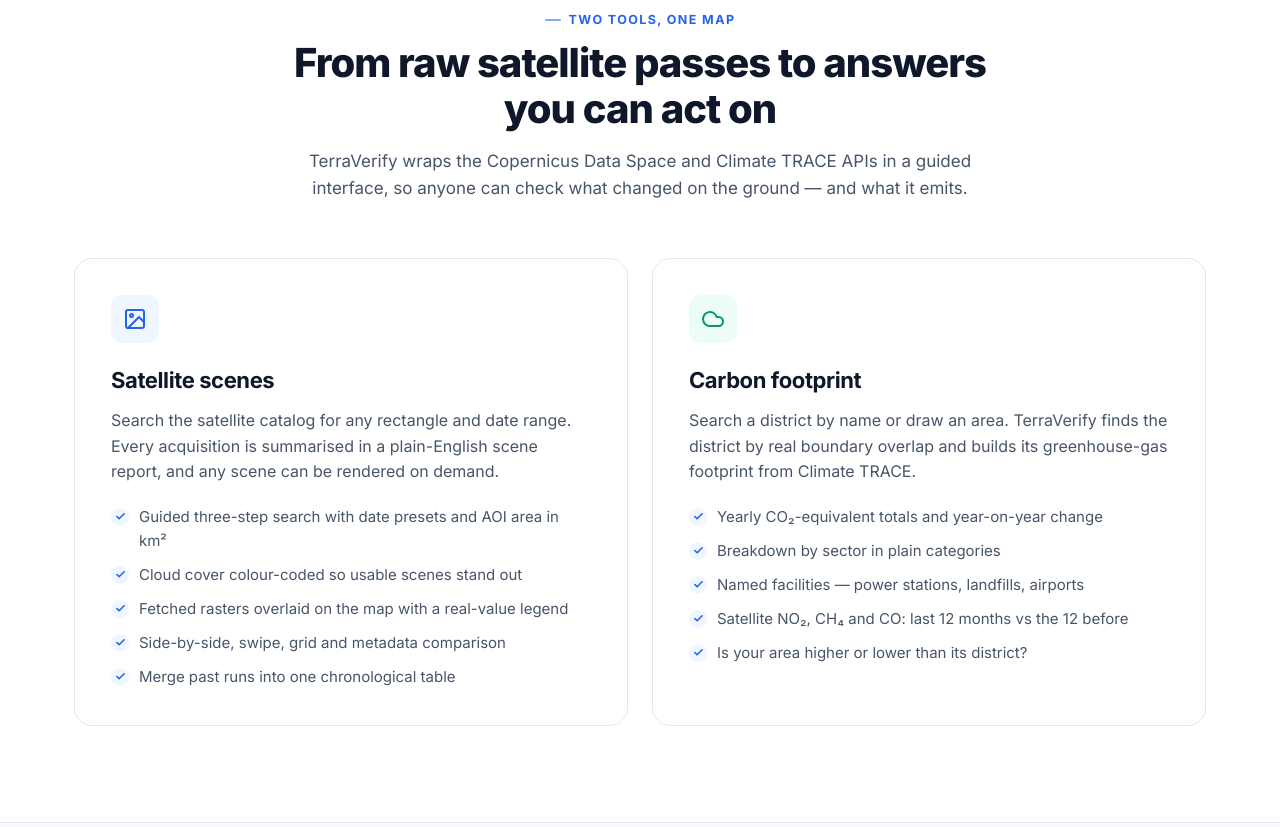
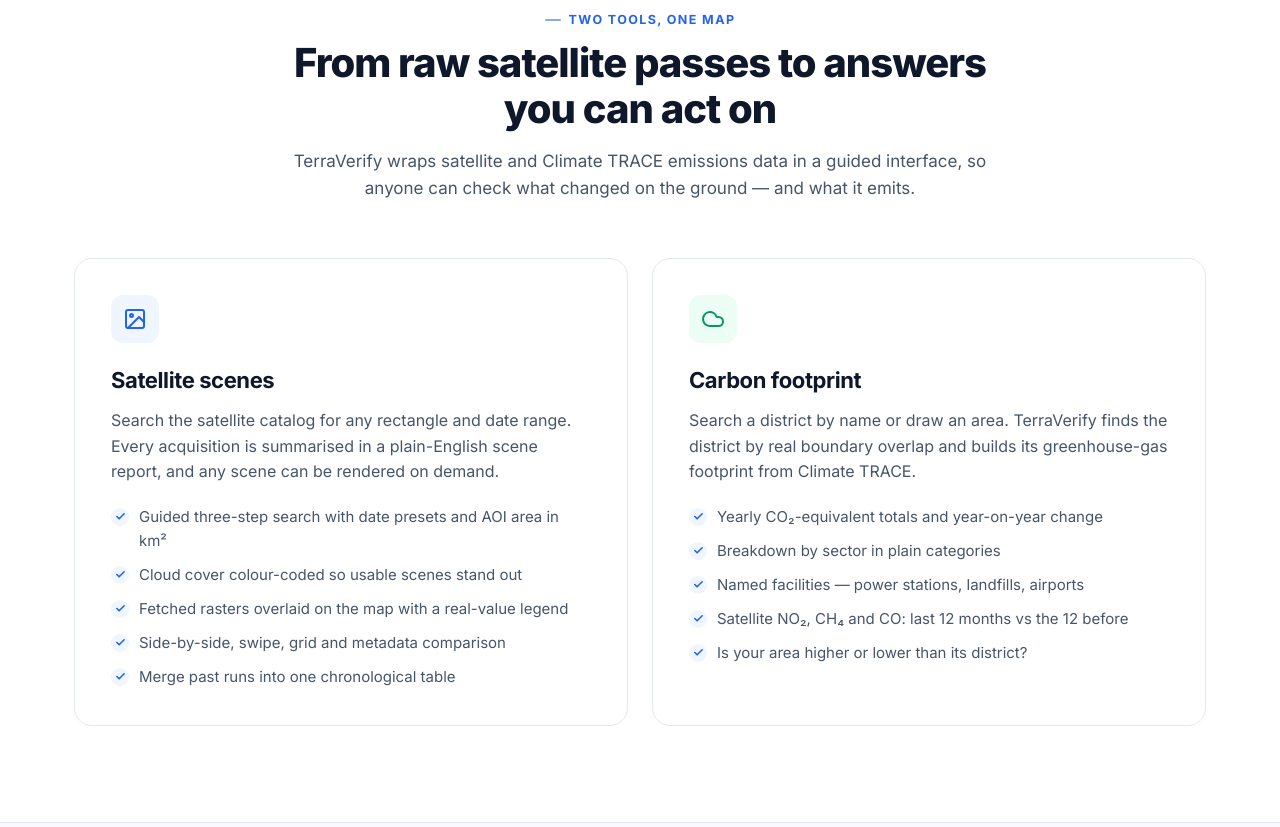
Before and after one commit to dhruvquantafons/sentinel-data-explorer, a plain HTML site: page static/landing.html in a window 1280 px wide. Shown: the part 993-1820 px from the top of the page. Drawn offline with Linux system fonts and the light colour scheme.

Commit message:
Landing Page

```diff
--- a/static/landing.html
+++ b/static/landing.html
@@ -123,7 +123,7 @@
                 <div class="section-head reveal">
                     <span class="kicker">Two tools, one map</span>
                     <h2>From raw satellite passes to answers you can act on</h2>
-                    <p>TerraVerify wraps the Copernicus Data Space and Climate TRACE APIs in a guided interface, so anyone can check what changed on the ground — and what it emits.</p>
+                    <p>TerraVerify wraps satellite and Climate TRACE emissions data in a guided interface, so anyone can check what changed on the ground — and what it emits.</p>
                 </div>
 
                 <div class="tool-grid">
@@ -367,7 +367,7 @@
                 <ul class="sources">
                     <li class="reveal">
                         <svg class="source-icon" viewBox="0 0 24 24" fill="none" stroke="currentColor" stroke-width="1.8" stroke-linecap="round" stroke-linejoin="round" aria-hidden="true"><path d="M13 3 4 12l4 4 9-9"/><path d="m14.5 8.5 3 3"/><path d="M6 18l-2 2"/><path d="M17 4a3 3 0 0 1 3 3"/></svg>
-                        <strong>Copernicus Data Space</strong><span>Earth-observation satellite data</span>
+                        <strong>Earth-observation satellites</strong><span>Optical, radar &amp; atmospheric data</span>
                     </li>
                     <li class="reveal">
                         <svg class="source-icon" viewBox="0 0 24 24" fill="none" stroke="currentColor" stroke-width="1.8" stroke-linecap="round" stroke-linejoin="round" aria-hidden="true"><path d="M17.5 19H9a7 7 0 1 1 6.71-9h1.79a4.5 4.5 0 1 1 0 9z"/></svg>
```
